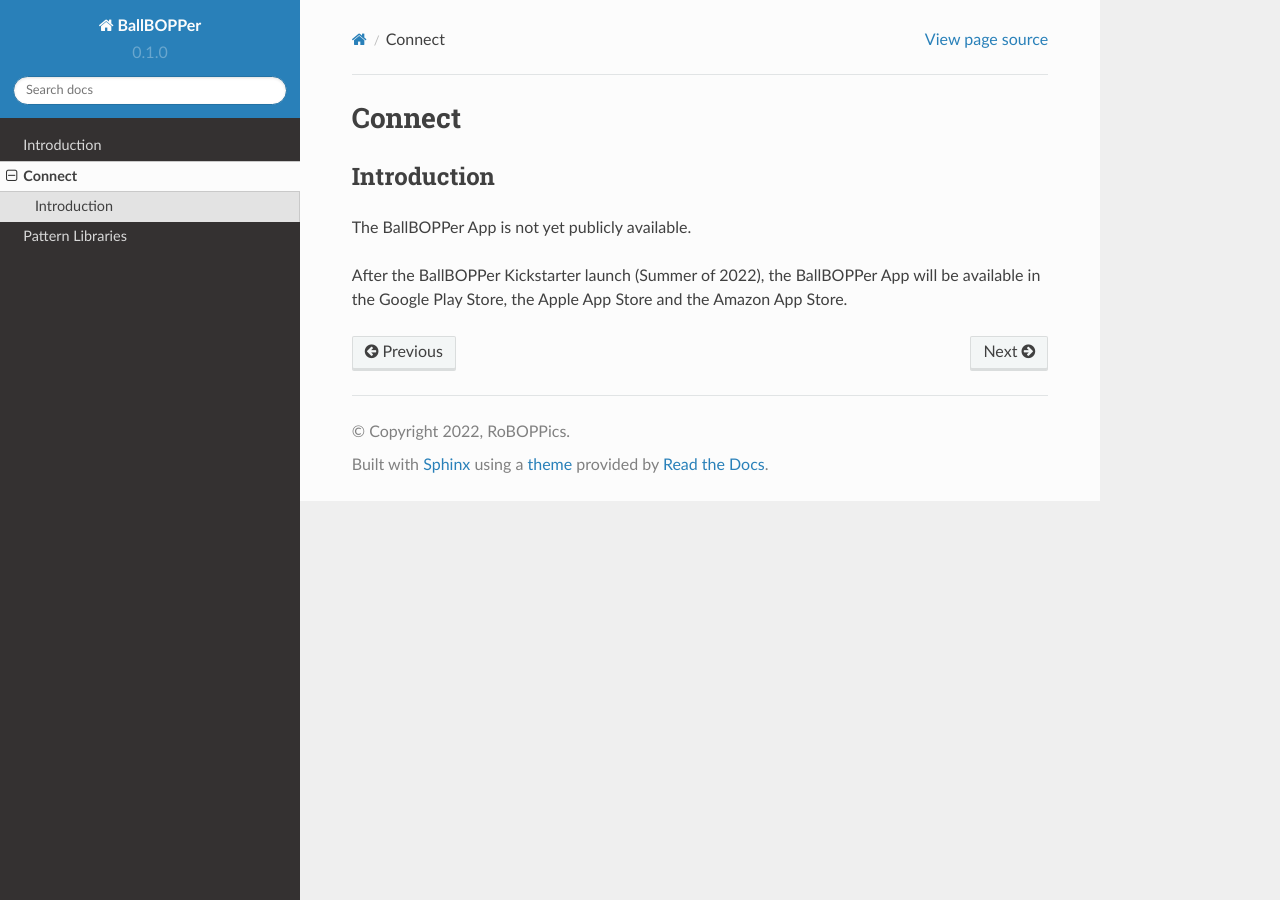
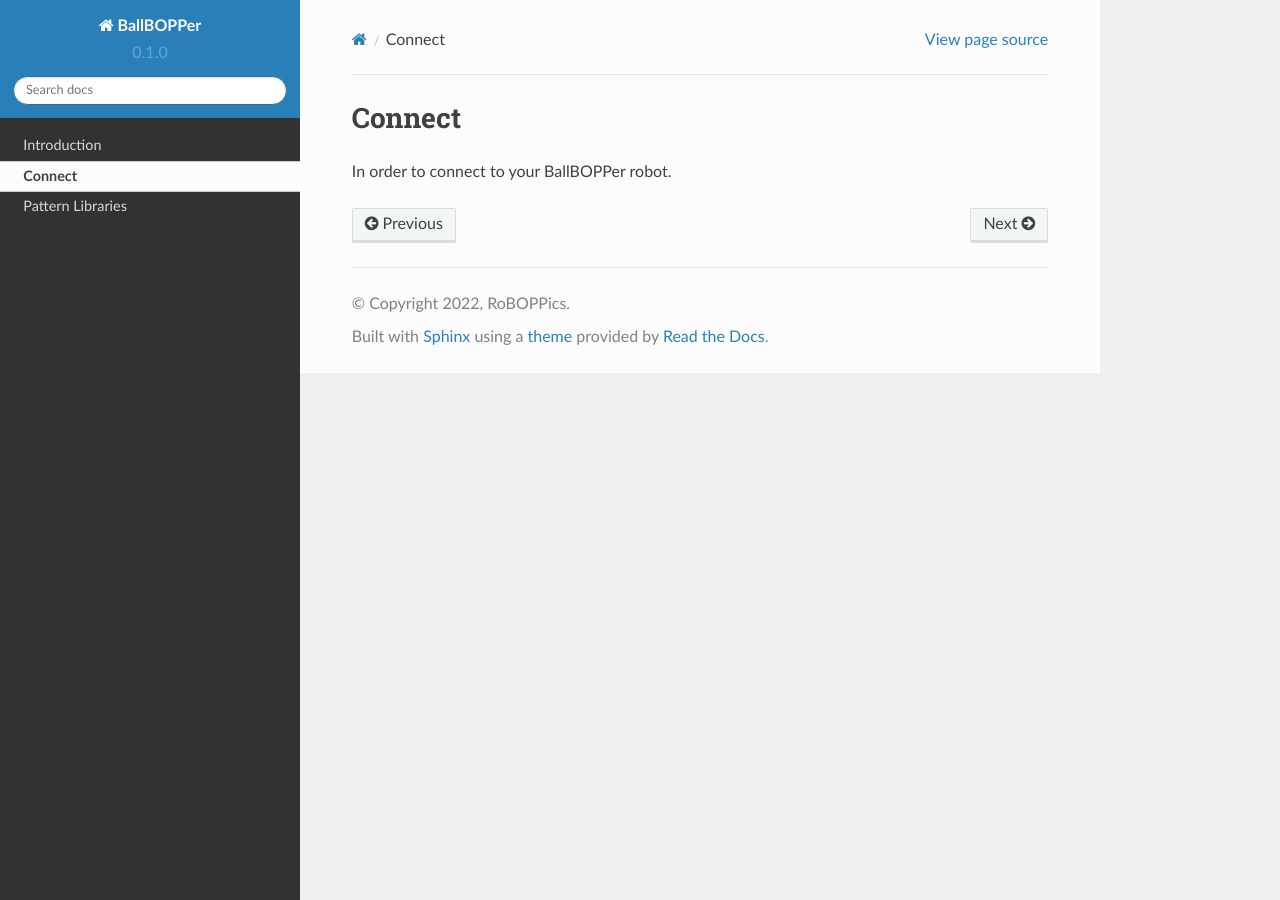
Before and after one commit to mtyeager/BBDocs, a Sphinx documentation site: the page built from docs/source/connect.rst, in a window 1280 px wide. Built offline with Sphinx 7.4.7 and the Read the Docs theme 2.0.0, drawn with Linux system fonts in a browser that asks for light colours.

Commit message:
Update connect.rst

```diff
--- a/docs/source/connect.rst
+++ b/docs/source/connect.rst
@@ -1,11 +1,4 @@
 Connect
 =====
 
-.. introduction:
-
-Introduction
-------------
-
-The BallBOPPer App is not yet publicly available.
-
-After the BallBOPPer Kickstarter launch (Summer of 2022), the BallBOPPer App will be available in the Google Play Store, the Apple App Store and the Amazon App Store.
+In order to connect to your BallBOPPer robot.
```
